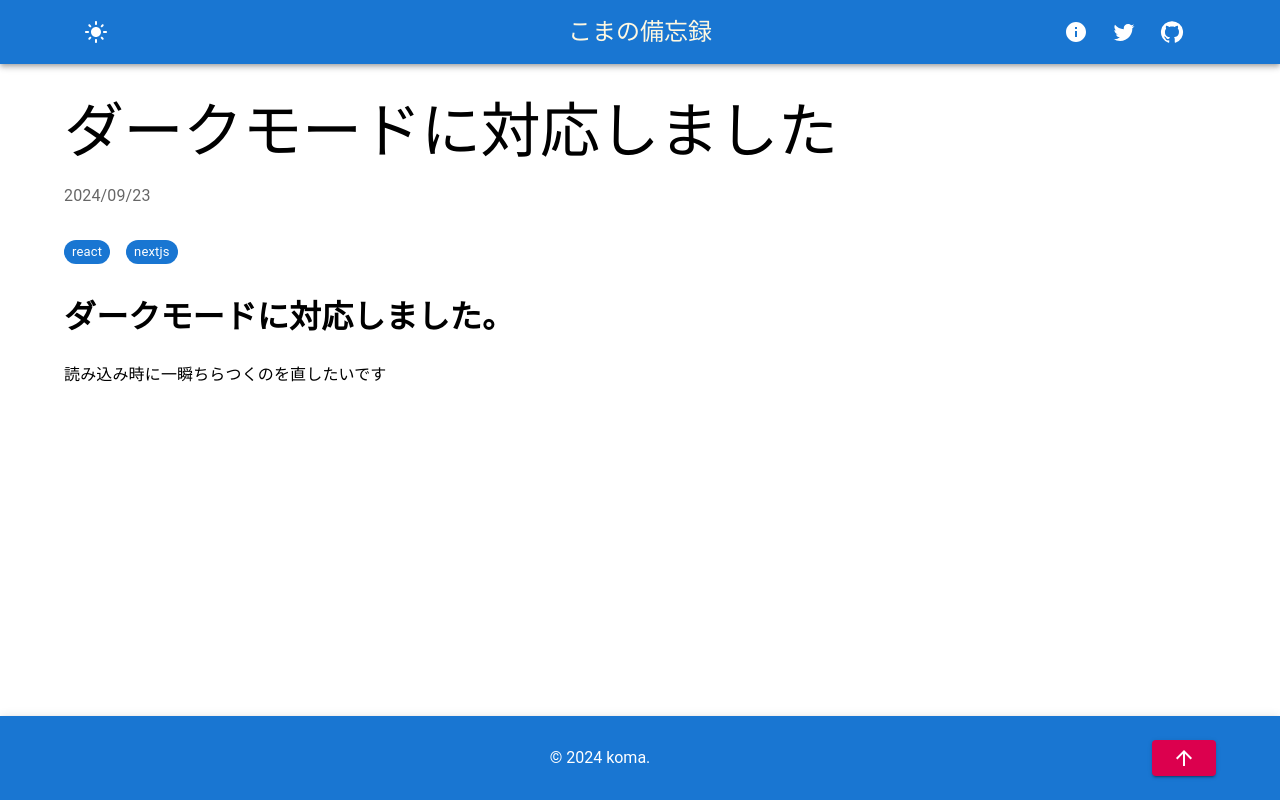
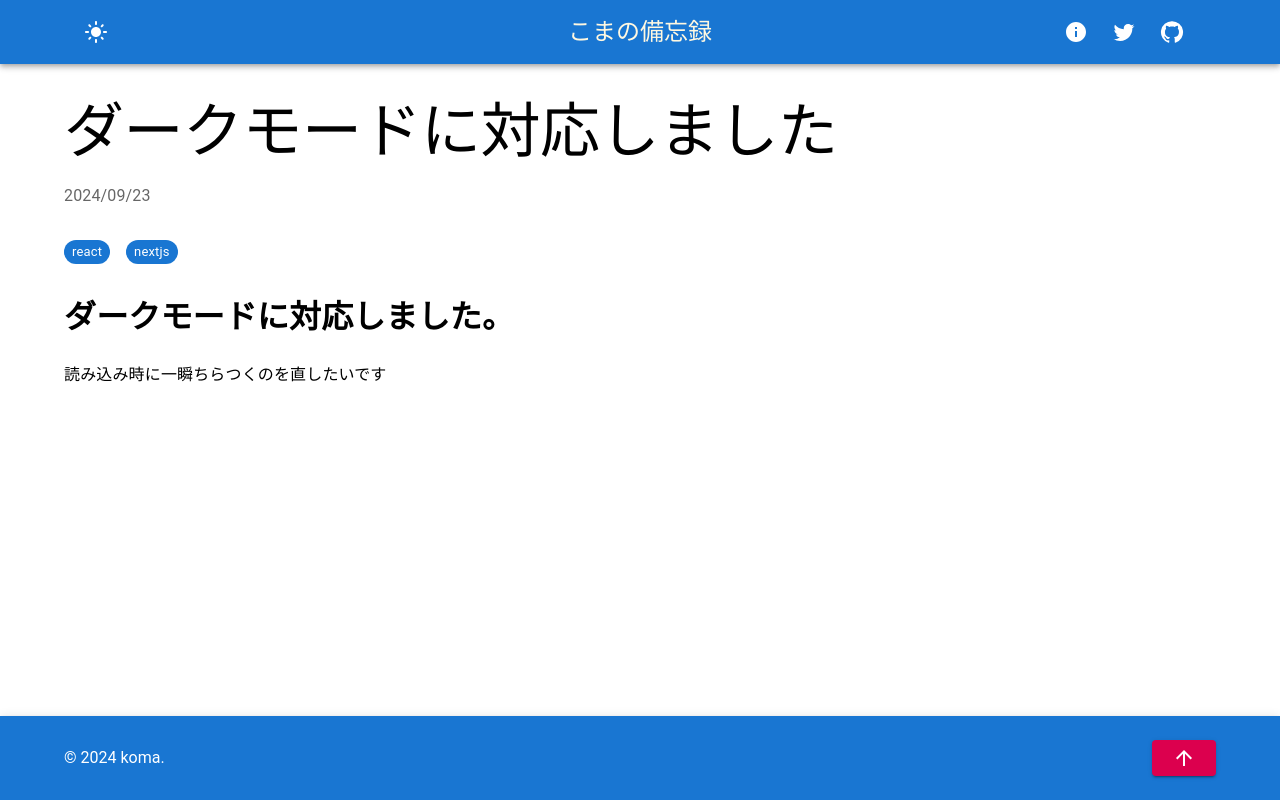
Before and after one commit to komasandesu/memorandum, a Next.js app: page /blog/dark_mode in a window 1280 px wide. Built offline with nearby package versions, Linux system fonts and the light colour scheme.

Commit message:
フッターを変更

```diff
--- a/src/components/Footer.tsx
+++ b/src/components/Footer.tsx
@@ -18,18 +18,17 @@ const Footer = () => {
           position="static"
           sx={{
             marginTop: 'auto',
-            padding: '24px', // パディングを増やして余白を確保
+            padding: '24px',
            }}
         >
             <Container maxWidth="lg">
                 <Box
                     display='flex'
-                    justifyContent='space-between'  // 要素を左右に配置
-                    alignItems='center'              // 要素を縦方向に中央揃え
+                    justifyContent='space-between'  // 左右に配置
+                    alignItems='center'
                     sx={{
-                        display: 'flex',
                         flexDirection: 'row', // 横に配置
-                        gap: 2, // 要素間に余白を追加
+                        gap: 2,
                     }}
                 >
                     <Typography
@@ -37,9 +36,7 @@ const Footer = () => {
                         component="div"
                         sx={{
                             fontSize: 'medium',
-                            justifyContent: 'center',
-                            textAlign: 'center', // テキストを中央に配置
-                            flexGrow: 1, // テキストを真ん中に寄せるために成長させる
+                            textAlign: 'left', // テキストを左寄せ
                         }}
                     >
                         © 2024 koma.
@@ -49,12 +46,11 @@ const Footer = () => {
                         variant="contained"
                         color="secondary"
                         onClick={scrollToTop}
-                        // startIcon={<ArrowUpwardIcon />} // ボタンにアイコンを追加
                         sx={{
                             marginLeft: 'auto', // ボタンを右に寄せる
                         }}
                     >
-                        {<ArrowUpwardIcon />}
+                        <ArrowUpwardIcon />
                     </Button>
                 </Box>
             </Container>
```
